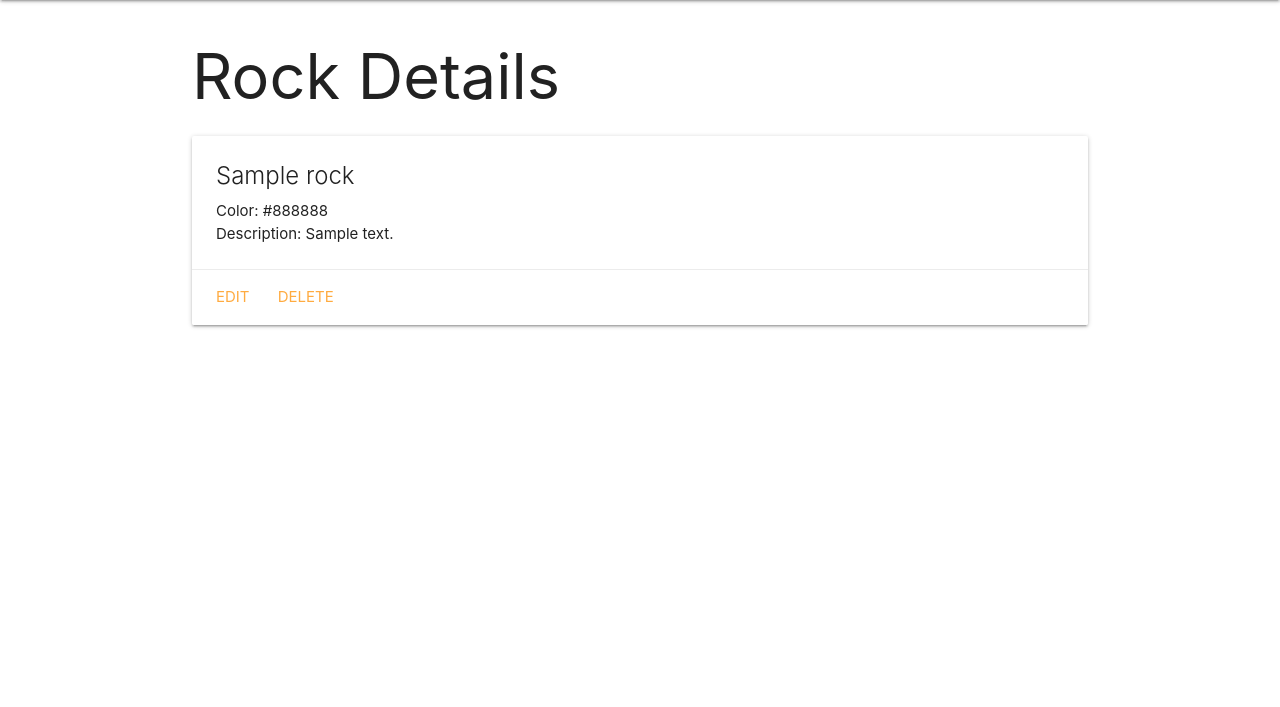
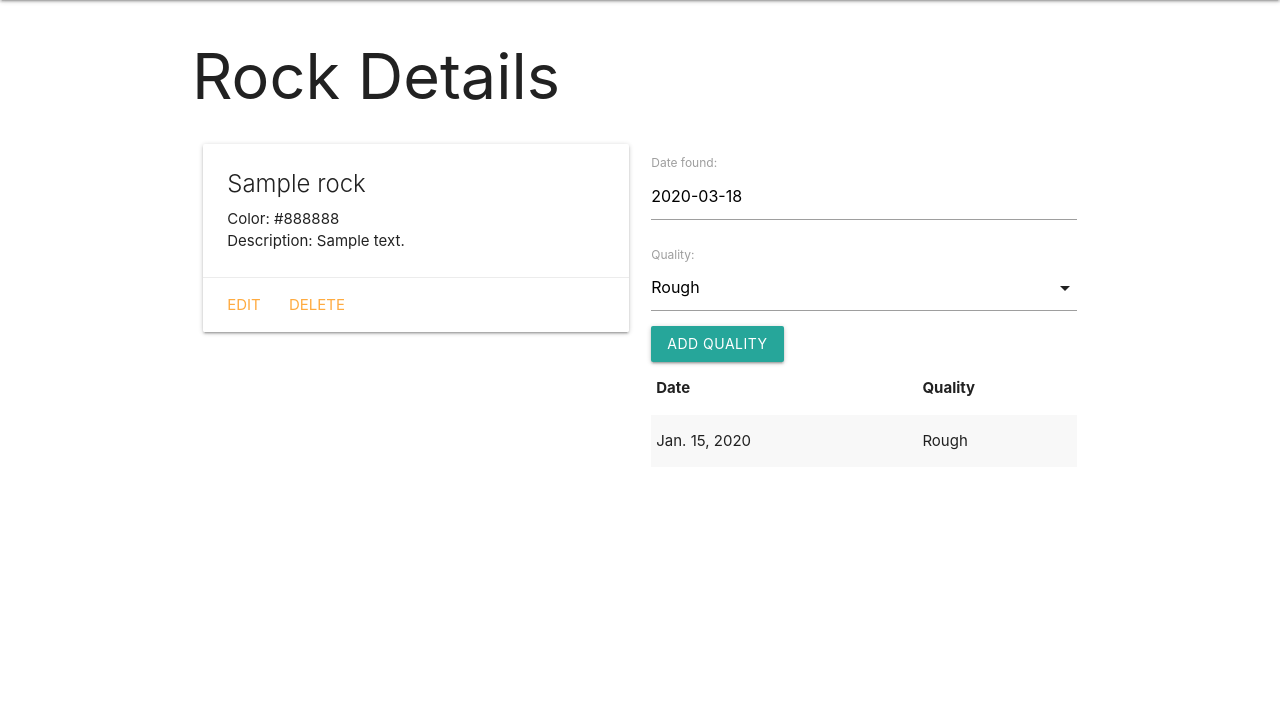
Before and after one commit to vin23-dev/rock-collector, a Django app: page /rocks/1/ in a window 1280 px wide. Shown: the part 64-771 px from the top of the page. Run offline with Django 3.2, Linux system fonts and the light colour scheme; tables that the repository leaves empty hold one stand-in row (values such as "Sample post").

Commit message:
added quality selection functionality

```diff
--- a/main_app/admin.py
+++ b/main_app/admin.py
@@ -1,6 +1,7 @@
 from django.contrib import admin
-from .models import Rock
+from .models import Rock, Quality
 
 # Register your models here.
 
 admin.site.register(Rock)
+admin.site.register(Quality)
--- /dev/null
+++ b/main_app/forms.py
@@ -0,0 +1,7 @@
+from django.forms import ModelForm
+from .models import Quality
+
+class QualityForm(ModelForm):
+  class Meta:
+    model = Quality
+    fields = ['date', 'quality']
--- a/main_app/models.py
+++ b/main_app/models.py
@@ -2,6 +2,12 @@ from django.db import models
 from django.urls import reverse
 
 # Create your models here.
+
+QUALITY = (
+    ('R', 'Rough'),
+    ('F', 'Fair'),
+    ('P', 'Pristine')
+)
 
 class Rock(models.Model):
   name = models.CharField(max_length=100)
@@ -13,3 +19,15 @@ class Rock(models.Model):
 
   def get_absolute_url(self):
     return reverse('detail', kwargs={'rock_id': self.id})
+
+class Quality(models.Model):
+  date = models.DateField('date found')
+  quality = models.CharField(
+    max_length=1,
+    choices=QUALITY,
+    default=QUALITY[0][0]
+  )
+  rock = models.ForeignKey(Rock, on_delete=models.CASCADE)
+
+  def __str__(self):
+    return f"{self.get_quality_display()} on {self.date}"
--- a/main_app/templates/base.html
+++ b/main_app/templates/base.html
@@ -8,6 +8,7 @@
   <title>Rock Collector</title>
   <link rel="stylesheet" href="https://cdnjs.cloudflare.com/ajax/libs/materialize/1.0.0/css/materialize.min.css">
   <link rel="stylesheet" type="text/css" href="{% static 'css/style.css' %}">
+  <script src="https://cdnjs.cloudflare.com/ajax/libs/materialize/1.0.0/js/materialize.min.js"></script>
 </head>
 <body>
   <header class="navbar-fixed">
--- a/main_app/templates/rocks/detail.html
+++ b/main_app/templates/rocks/detail.html
@@ -3,6 +3,8 @@
 
 <h1>Rock Details</h1>
 
+<div class="row">
+  <div class="col s6">
     <div class="card">
       <div class="card-content">
         <span class="card-title">{{ rock.name }}</span>
@@ -14,5 +16,37 @@
         <a href="{% url 'rocks_delete' rock.id %}">Delete</a>
       </div>
     </div>
-
+  </div>
+  <div class="col s6">
+  <form action="{% url 'add_quality' rock.id %}" method="post">
+    {% csrf_token %}
+    {{ quality_form.as_p }}
+    <input type="submit" class="btn" value="Add Quality">
+  </form>
+    <table class="striped">
+      <thead>
+        <tr><th>Date</th><th>Quality</th></tr>
+      </thead>
+      <tbody>
+        {% for quality in rock.quality_set.all %}
+          <tr>
+            <td>{{quality.date}}</td>
+            <td>{{quality.get_quality_display}}</td>
+          </tr>
+        {% endfor %}
+      </tbody>
+    </table>
+  </div>
+</div>
+<script>
+  var dateEl = document.getElementById('id_date');
+  M.Datepicker.init(dateEl, {
+    format: 'yyyy-mm-dd',
+    defaultDate: new Date(),
+    setDefaultDate: true,
+    autoClose: true
+  });
+  var selectEl = document.getElementById('id_quality');
+  M.FormSelect.init(selectEl);
+</script>
 {% endblock %}
--- a/main_app/urls.py
+++ b/main_app/urls.py
@@ -9,4 +9,5 @@ urlpatterns = [
    path('rocks/create/', views.RockCreate.as_view(), name='rocks_create'),
    path('rocks/<int:pk>/update/', views.RockUpdate.as_view(), name='rocks_update'),
    path('rocks/<int:pk>/delete/', views.RockDelete.as_view(), name='rocks_delete'),
+   path('rocks/<int:rock_id>/add_quality/', views.add_quality, name='add_quality'),
 ]
--- a/main_app/views.py
+++ b/main_app/views.py
@@ -1,6 +1,7 @@
 from django.shortcuts import render, redirect
 from django.views.generic.edit import CreateView, UpdateView, DeleteView
 from .models import Rock
+from .forms import QualityForm
 
 class RockUpdate(UpdateView):
   model = Rock
@@ -29,4 +30,15 @@ def rocks_index(request):
 
 def rocks_detail(request, rock_id):
   rock = Rock.objects.get(id=rock_id)
-  return render(request, 'rocks/detail.html', { 'rock': rock })
+  quality_form = QualityForm()
+  return render(request, 'rocks/detail.html', {
+    'rock': rock, 'quality_form': quality_form
+  })
+
+def add_quality(request, rock_id):
+  form = QualityForm(request.POST)
+  if form.is_valid():
+    new_quality = form.save(commit=False)
+    new_quality.rock_id = rock_id
+    new_quality.save()
+  return redirect('detail', rock_id=rock_id)
```
Also changed, not shown: main_app/migrations/0002_quality.py (added). Lines whose indentation alone changed are shown as unchanged.
